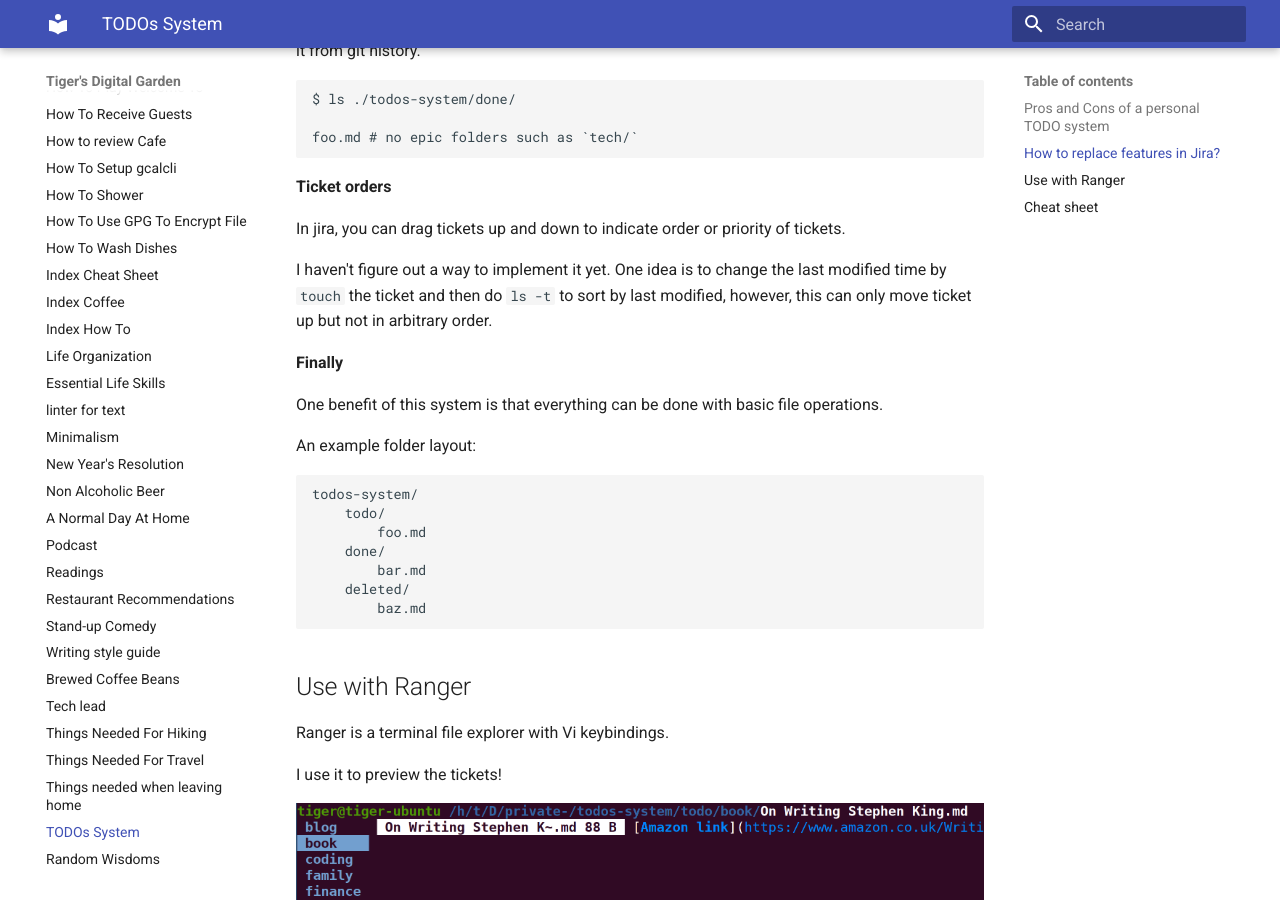
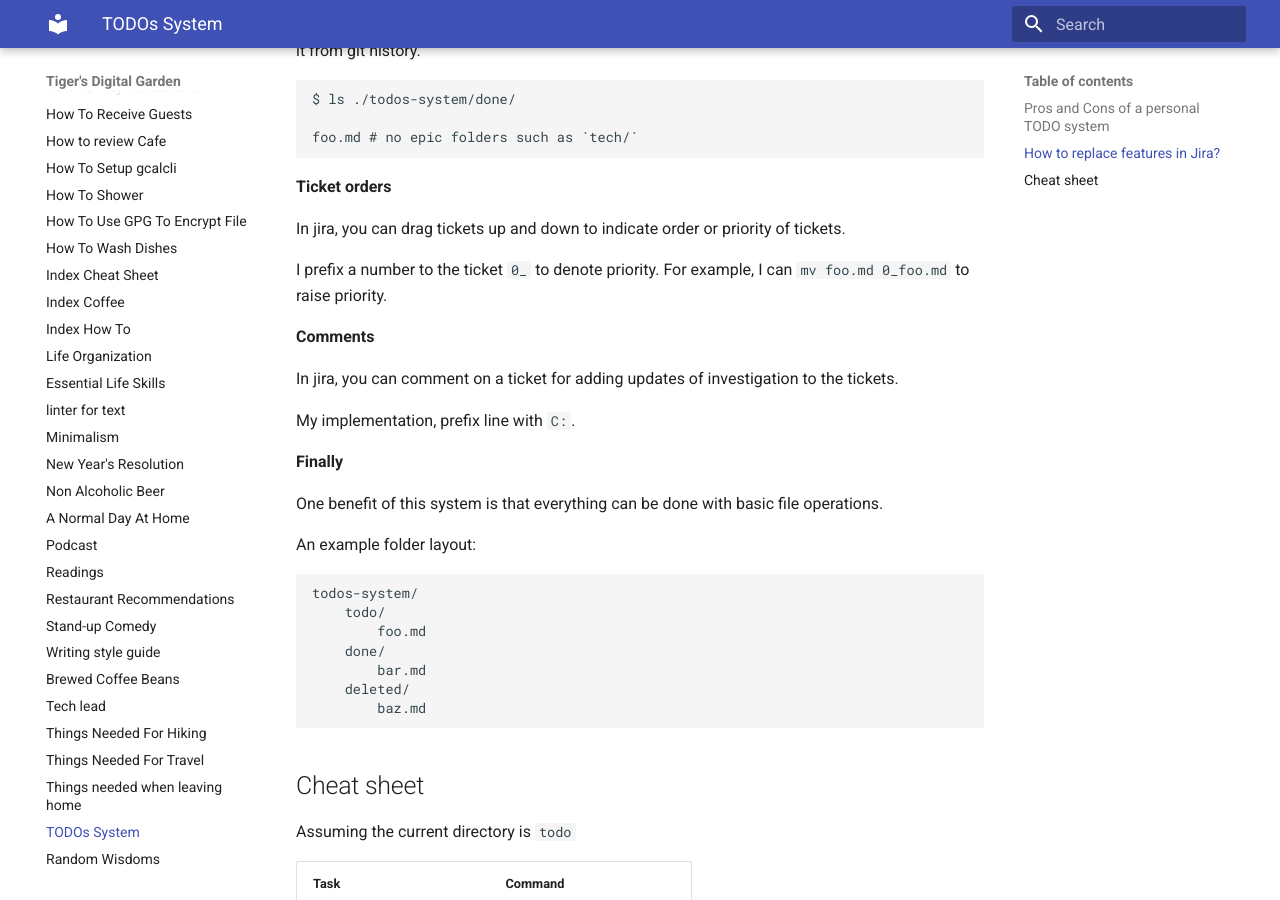
Before and after one commit to ynotstartups/notes, an MkDocs documentation site: the page built from notes/todos-system.md, in a window 1280 px wide and 900 px high, scrolled down 1877 px. Built offline with MkDocs 1.6.1 and Material for MkDocs 9.7.7, drawn with Linux system fonts in a browser that asks for light colours.

Commit message:
update todo systems

````diff
--- a/notes/todos-system.md
+++ b/notes/todos-system.md
@@ -84,7 +84,13 @@ foo.md # no epic folders such as `tech/`
 
 In jira, you can drag tickets up and down to indicate order or priority of tickets.
 
-I haven't figure out a way to implement it yet. One idea is to change the last modified time by `touch` the ticket and then do `ls -t` to sort by last modified, however, this can only move ticket up but not in arbitrary order.
+I prefix a number to the ticket `0_` to denote priority. For example, I can `mv foo.md 0_foo.md` to raise priority.
+
+**Comments**
+
+In jira, you can comment on a ticket for adding updates of investigation to the tickets.
+
+My implementation, prefix line with `C:`.
 
 **Finally**
 
@@ -102,13 +108,6 @@ todos-system/
         baz.md
 ```
 
-## Use with Ranger
-
-Ranger is a terminal file explorer with Vi keybindings.
-
-I use it to preview the tickets!
-
-![ranger preview](images/todos-system/ranger-preview.png)
 
 ## Cheat sheet
 
````
